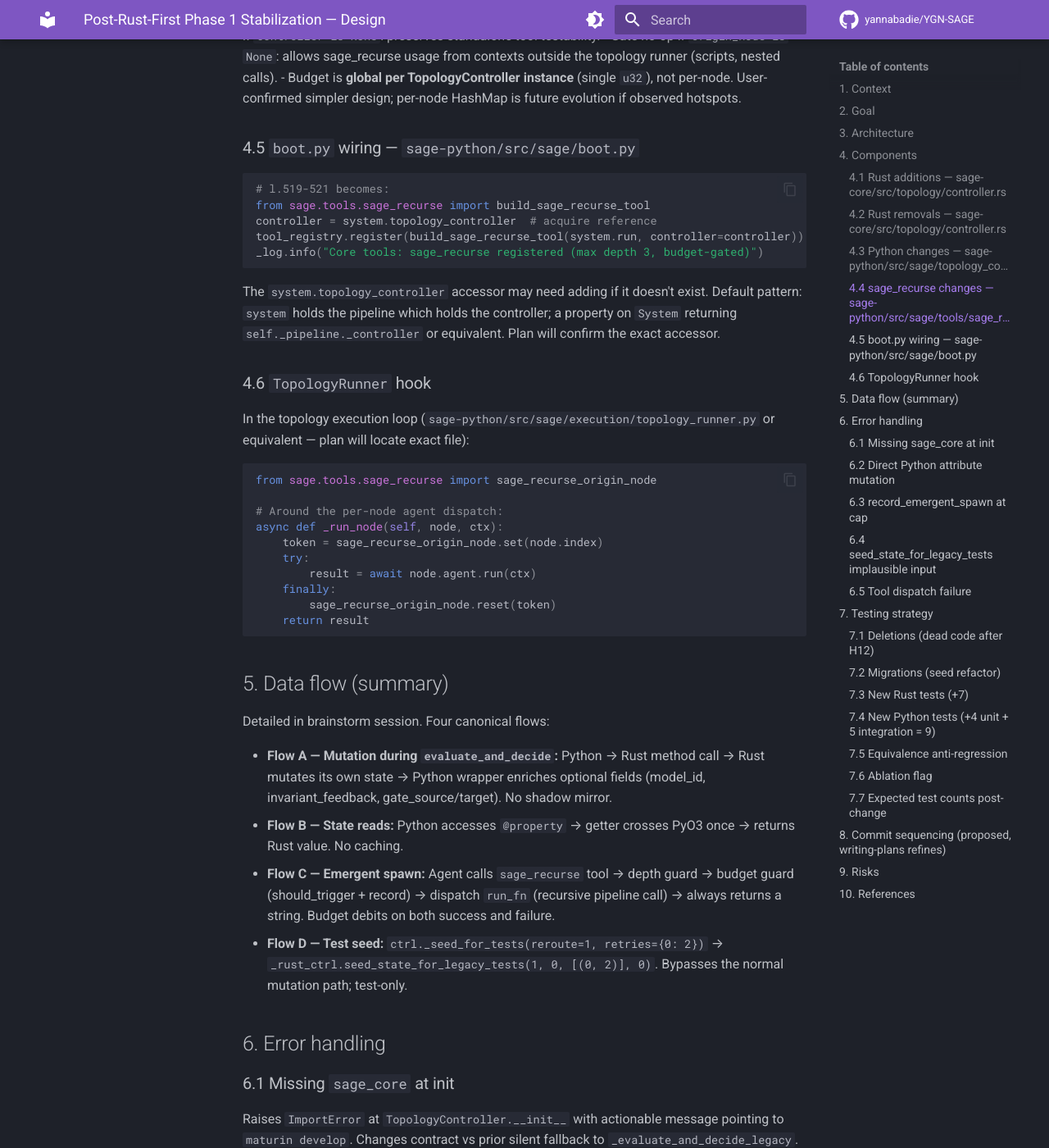
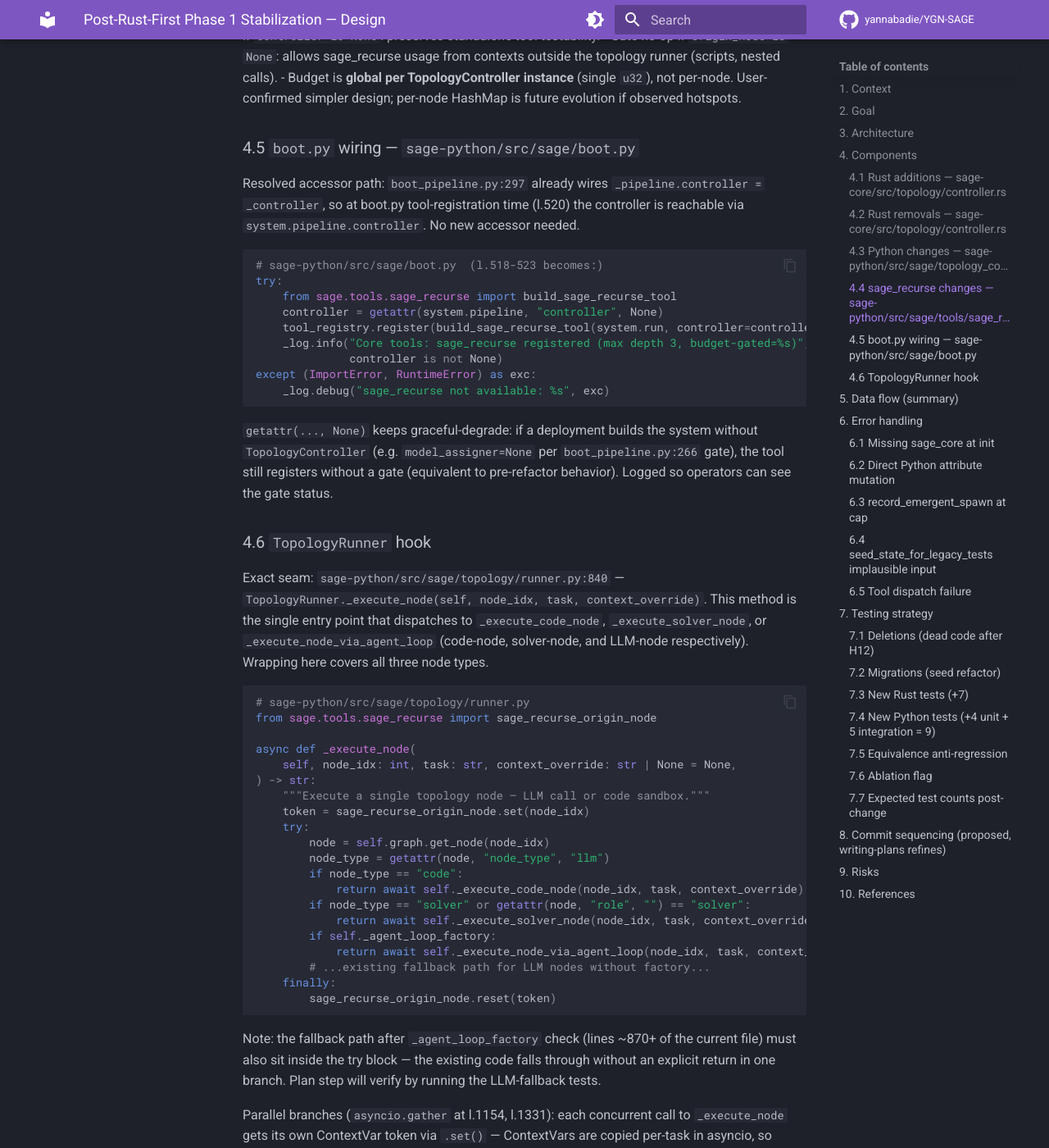
Before and after one commit to yannabadie/YGN-SAGE, an MkDocs documentation site: the page built from docs/superpowers/specs/2026-04-20-post-rust-first-phase1-stab-design.md, in a window 1280 px wide and 1400 px high, scrolled down 6426 px. Shown: the whole window at 82% size. Built offline with MkDocs 1.6.1 and Material for MkDocs 9.7.7, drawn with Linux system fonts in a browser that asks for light colours; comment, search, counter and statistics services are not loaded; some of the changed text lies outside the part shown.

Commit message:
docs(spec): resolve TBD seams — TopologyRunner + boot accessor
§4.5 boot accessor: system.pipeline.controller (already wired at
boot_pipeline.py:297); no new accessor needed.

§4.6 TopologyRunner hook: exact seam is
TopologyRunner._execute_node at sage-python/src/sage/topology/runner.py:840
— wraps all 3 node-type dispatches (code / solver / agent-loop).
Notes asyncio ContextVar isolation across parallel _execute_node calls.

Co-Authored-By: Claude Opus 4.7 (1M context) <noreply@anthropic.com>

````diff
--- a/docs/superpowers/specs/2026-04-20-post-rust-first-phase1-stab-design.md
+++ b/docs/superpowers/specs/2026-04-20-post-rust-first-phase1-stab-design.md
@@ -258,32 +258,52 @@ def build_sage_recurse_tool(
 
 ### 4.5 `boot.py` wiring — `sage-python/src/sage/boot.py`
 
+Resolved accessor path: `boot_pipeline.py:297` already wires `_pipeline.controller = _controller`, so at boot.py tool-registration time (l.520) the controller is reachable via `system.pipeline.controller`. No new accessor needed.
+
 ```python
-# l.519-521 becomes:
-from sage.tools.sage_recurse import build_sage_recurse_tool
-controller = system.topology_controller  # acquire reference
-tool_registry.register(build_sage_recurse_tool(system.run, controller=controller))
-_log.info("Core tools: sage_recurse registered (max depth 3, budget-gated)")
+# sage-python/src/sage/boot.py  (l.518-523 becomes:)
+try:
+    from sage.tools.sage_recurse import build_sage_recurse_tool
+    controller = getattr(system.pipeline, "controller", None)
+    tool_registry.register(build_sage_recurse_tool(system.run, controller=controller))
+    _log.info("Core tools: sage_recurse registered (max depth 3, budget-gated=%s)",
+              controller is not None)
+except (ImportError, RuntimeError) as exc:
+    _log.debug("sage_recurse not available: %s", exc)
 ```
 
-The `system.topology_controller` accessor may need adding if it doesn't exist. Default pattern: `system` holds the pipeline which holds the controller; a property on `System` returning `self._pipeline._controller` or equivalent. Plan will confirm the exact accessor.
+`getattr(..., None)` keeps graceful-degrade: if a deployment builds the system without `TopologyController` (e.g. `model_assigner=None` per `boot_pipeline.py:266` gate), the tool still registers without a gate (equivalent to pre-refactor behavior). Logged so operators can see the gate status.
 
 ### 4.6 `TopologyRunner` hook
 
-In the topology execution loop (`sage-python/src/sage/execution/topology_runner.py` or equivalent — plan will locate exact file):
+Exact seam: `sage-python/src/sage/topology/runner.py:840` — `TopologyRunner._execute_node(self, node_idx, task, context_override)`. This method is the single entry point that dispatches to `_execute_code_node`, `_execute_solver_node`, or `_execute_node_via_agent_loop` (code-node, solver-node, and LLM-node respectively). Wrapping here covers all three node types.
 
 ```python
+# sage-python/src/sage/topology/runner.py
 from sage.tools.sage_recurse import sage_recurse_origin_node
 
-# Around the per-node agent dispatch:
-async def _run_node(self, node, ctx):
-    token = sage_recurse_origin_node.set(node.index)
+async def _execute_node(
+    self, node_idx: int, task: str, context_override: str | None = None,
+) -> str:
+    """Execute a single topology node — LLM call or code sandbox."""
+    token = sage_recurse_origin_node.set(node_idx)
     try:
-        result = await node.agent.run(ctx)
+        node = self.graph.get_node(node_idx)
+        node_type = getattr(node, "node_type", "llm")
+        if node_type == "code":
+            return await self._execute_code_node(node_idx, task, context_override)
+        if node_type == "solver" or getattr(node, "role", "") == "solver":
+            return await self._execute_solver_node(node_idx, task, context_override)
+        if self._agent_loop_factory:
+            return await self._execute_node_via_agent_loop(node_idx, task, context_override)
+        # ...existing fallback path for LLM nodes without factory...
     finally:
         sage_recurse_origin_node.reset(token)
-    return result
 ```
+
+Note: the fallback path after `_agent_loop_factory` check (lines ~870+ of the current file) must also sit inside the try block — the existing code falls through without an explicit return in one branch. Plan step will verify by running the LLM-fallback tests.
+
+Parallel branches (`asyncio.gather` at l.1154, l.1331): each concurrent call to `_execute_node` gets its own ContextVar token via `.set()` — ContextVars are copied per-task in asyncio, so parallel nodes see their own `origin_node` without cross-pollination. No additional locking needed.
 
 ## 5. Data flow (summary)
 
@@ -377,7 +397,7 @@ Plan skill will produce the detailed step-by-step executing-plans version.
 | `sage_recurse` backwards-compat for standalone callers | `controller` param is `Optional`, defaults to `None`. Existing callers unchanged. |
 | Test migrations miss a shadow-state reference and runtime fails | Grep-guided audit + the equivalence test in §7.5 would catch drift. Commit B lands tests and production code together. |
 | `record_emergent_spawn` debits on failure too — DoS guard may feel "unfair" | Documented behavior in tool docstring + integration test. Alternative (debit only on success) reopens the looping-agent attack surface. |
-| `TopologyRunner` file location TBD | Plan will locate exact file via `grep -rn "async def.*node" sage-python/src/sage/execution/`. If no clean seam exists, the plan may introduce a small adapter layer. |
+| Parallel node execution via `asyncio.gather` (l.1154, l.1331 of runner.py) — ContextVar coherence | Python 3.7+ asyncio copies ContextVar on `asyncio.create_task` / `asyncio.gather`, so each concurrent `_execute_node` call has its own `sage_recurse_origin_node`. Verified behavior; add an explicit parallel test (origin_node differs per concurrent node) for regression. |
 
 ## 10. References
 
````
